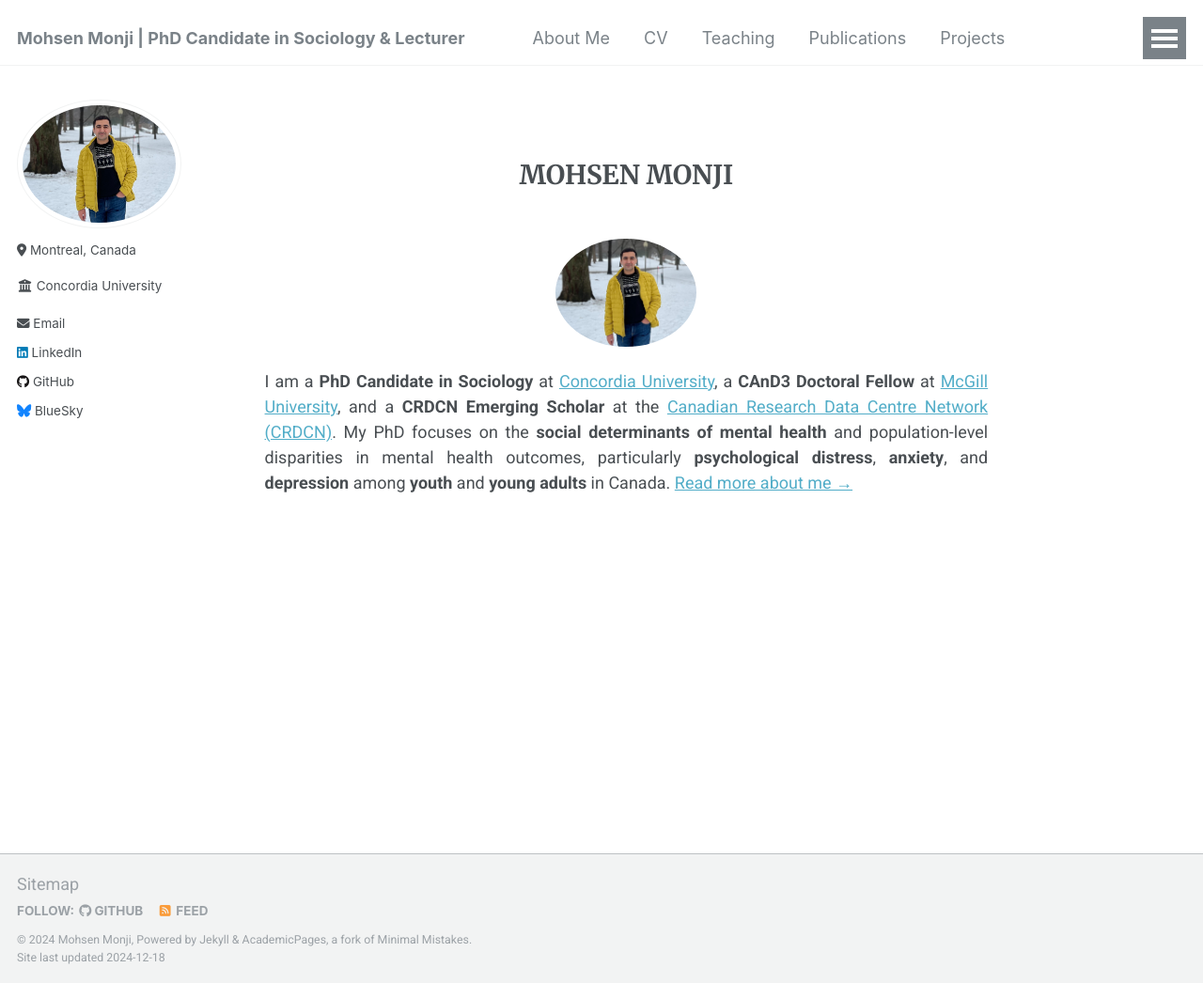
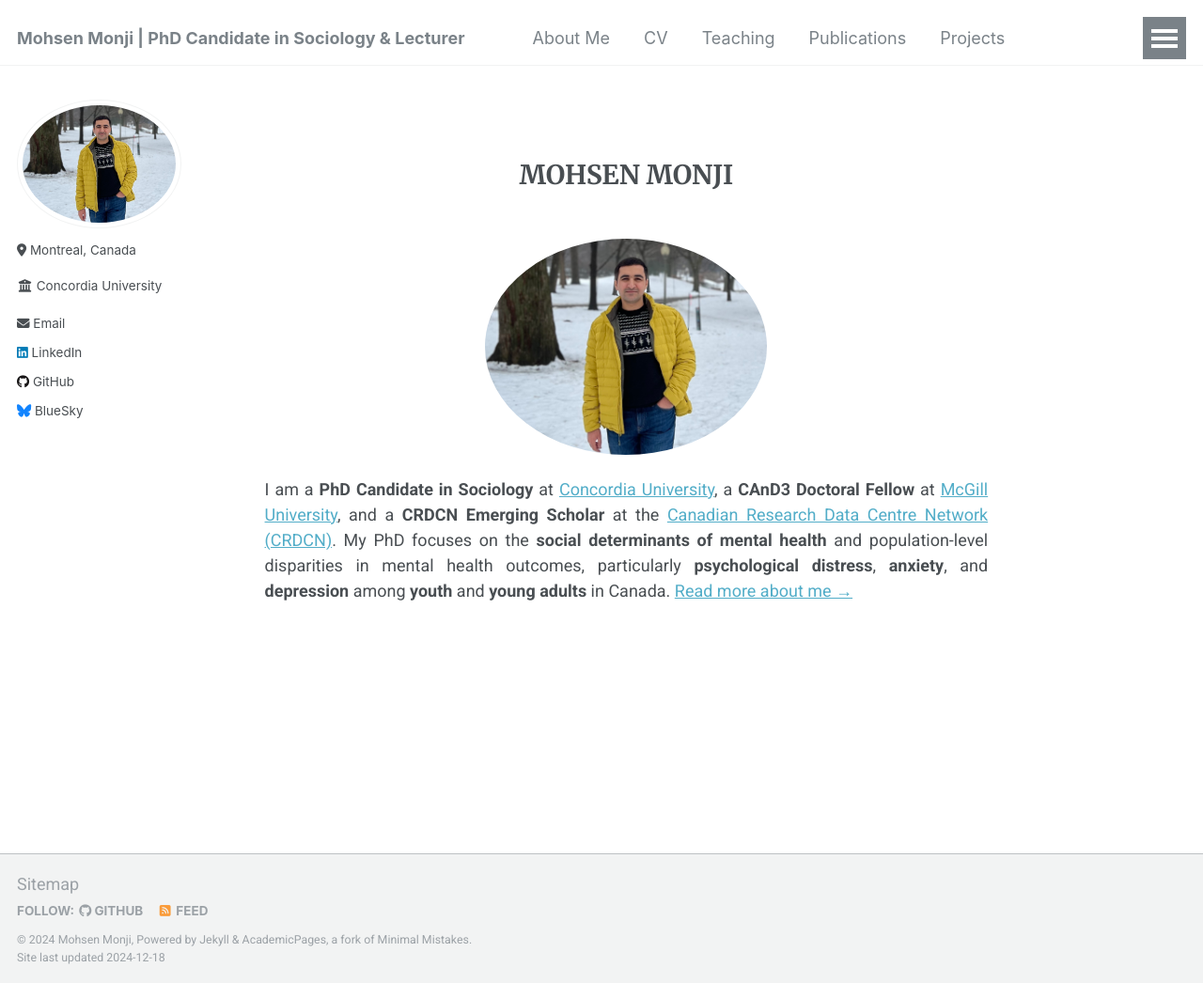
Before and after one commit to Mohsnmonji/mohsnmonji.github.io, a Jekyll site: the page built from _pages/front.md, in a window 1280 px wide and 1046 px high. Shown: the whole window at 94% size. Built offline with Jekyll 4.4.1, drawn with Linux system fonts in a browser that asks for light colours.

Commit message:
Update front.md

```diff
--- a/_pages/front.md
+++ b/_pages/front.md
@@ -10,7 +10,7 @@ author_profile: true
   <h1 style="margin-bottom: 30px;">MOHSEN MONJI</h1>
 </div>
 <p style="text-align: center;">
-  <img src="images/profile.PNG" alt="Profile Picture of Mohsen Monji" style="max-width: 150px; height: auto; border-radius: 50%; margin-top: 20px;">
+  <img src="images/profile.PNG" alt="Profile Picture of Mohsen Monji" style="max-width: 300px; height: auto; border-radius: 50%; margin-top: 20px;">
 </p>
 
 I am a **PhD Candidate in Sociology** at [Concordia University](https://www.concordia.ca/artsci/sociology-anthropology.html), a **CAnD3 Doctoral Fellow** at [McGill University](https://www.mcgill.ca/cand3/our-people/fellows-2024-25), and a **CRDCN Emerging Scholar** at the [Canadian Research Data Centre Network (CRDCN)](https://crdcn.ca). My PhD focuses on the **social determinants of mental health** and population-level disparities in mental health outcomes, particularly **psychological distress**, **anxiety**, and **depression** among **youth** and **young adults** in Canada. [Read more about me →](/about-me/)
```
